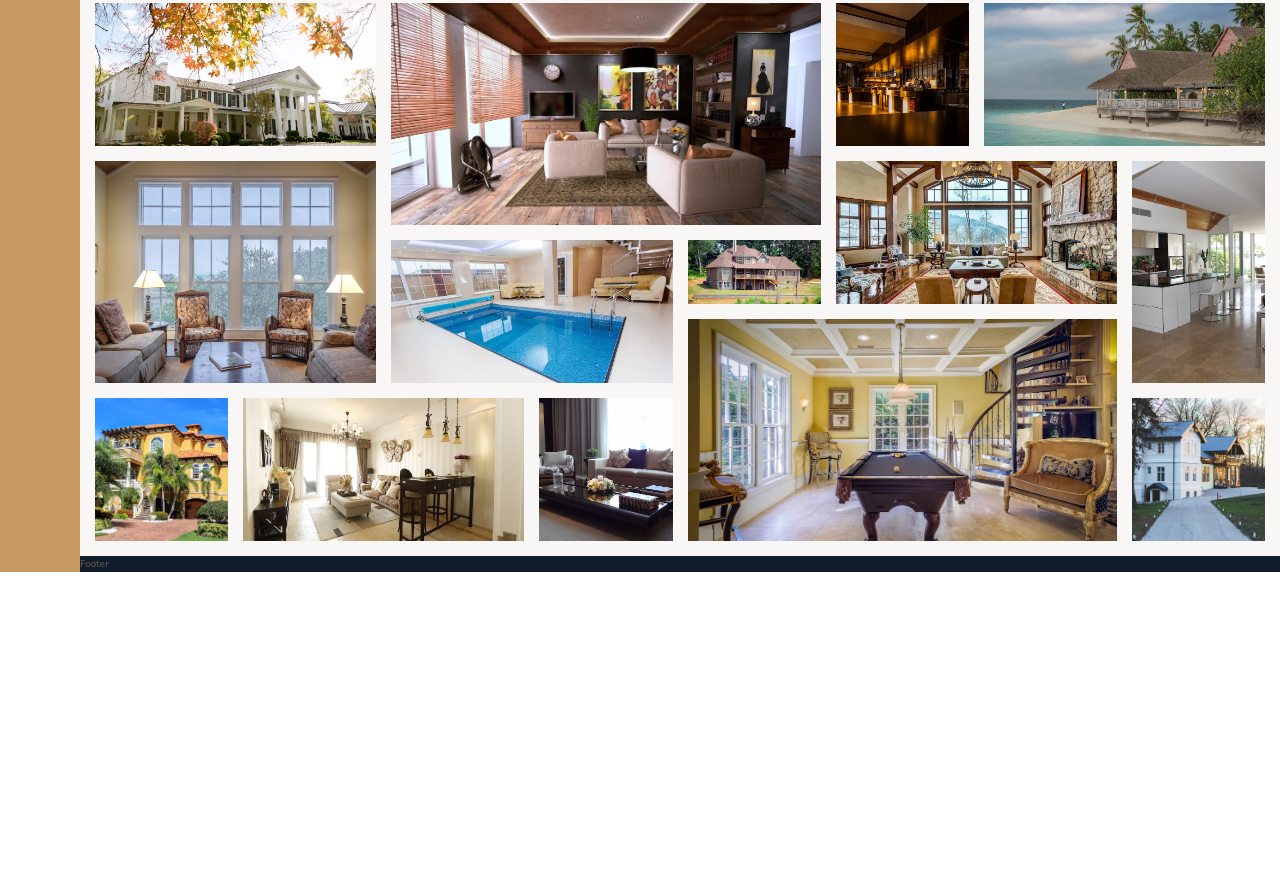
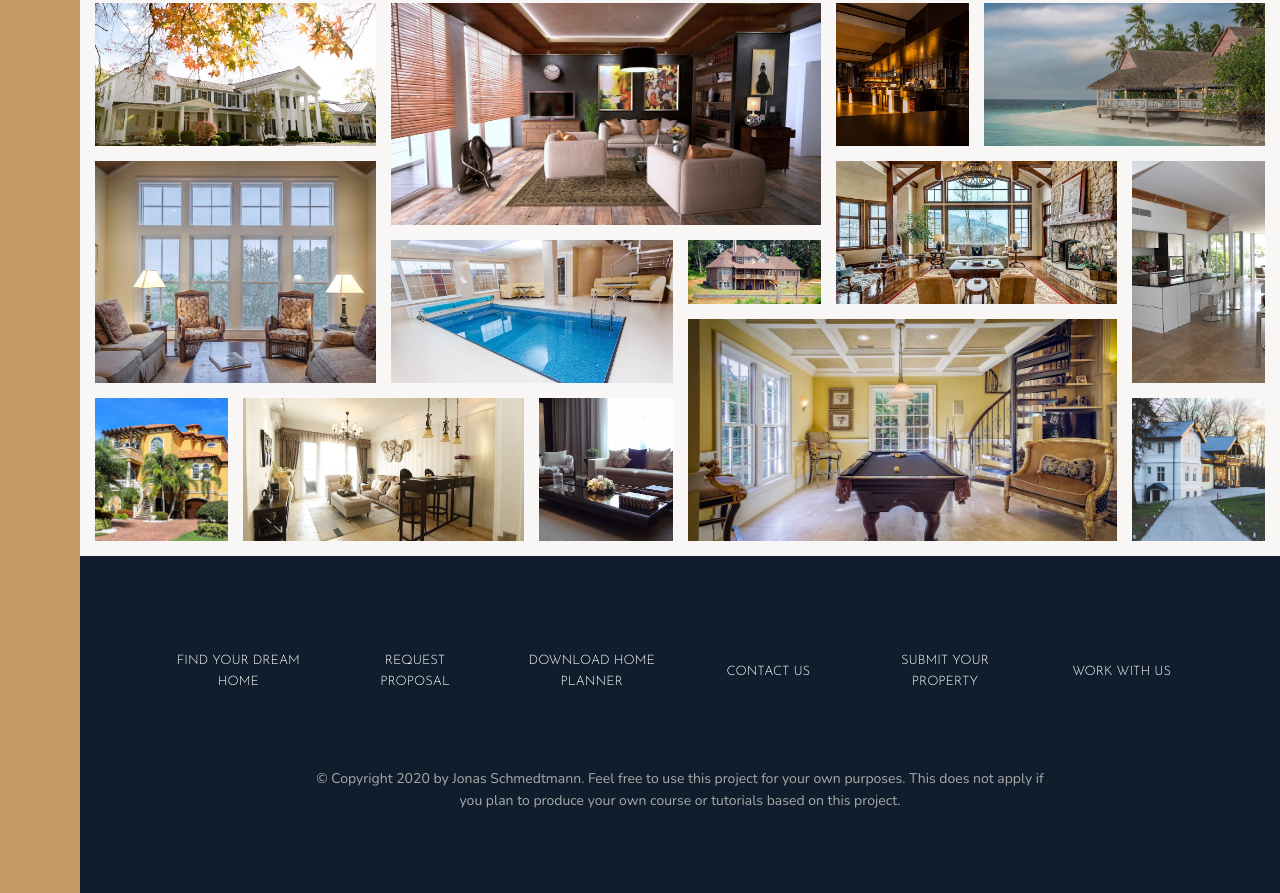
Before and after one commit to pauloteixeirajr/nexter, a website: page index.html in a window 1280 px wide. Shown: the part 3111-4004 px from the top of the page. Before the commit the page ends 3683 px from the top, so only its background shows below. Drawn offline with nearby package versions, Linux system fonts and the light colour scheme.

Commit message:
adding footer

```diff
--- a/index.html
+++ b/index.html
@@ -335,7 +335,20 @@
         </figure>
     </section>
 
-    <footer class="footer">Footer</footer>
+    <footer class="footer">
+        <ul class="nav">
+            <li class="nav__item"><a href="#" class="nav__link">Find your dream home</a></li>
+            <li class="nav__item"><a href="#" class="nav__link">request proposal</a></li>
+            <li class="nav__item"><a href="#" class="nav__link">Download home planner</a></li>
+            <li class="nav__item"><a href="#" class="nav__link">Contact us</a></li>
+            <li class="nav__item"><a href="#" class="nav__link">Submit your property</a></li>
+            <li class="nav__item"><a href="#" class="nav__link">Work with us</a></li>
+        </ul>
+        <p class="copyright">
+            &copy; Copyright 2020 by Jonas Schmedtmann. Feel free to use this project for your own purposes.
+            This does not apply if you plan to produce your own course or tutorials based on this project.
+        </p>
+    </footer>
 </body>
 
 </html>
--- a/sass/_footer.scss
+++ b/sass/_footer.scss
@@ -1,4 +1,42 @@
 .footer {
   background-color: $color-secondary;
   grid-column: full-start / full-end;
+  padding: 8rem;
 }
+
+.nav {
+  list-style: none;
+  display: grid;
+  grid-template-columns: repeat(auto-fit, minmax(15rem, 1fr));
+  gap: 2rem;
+  align-items: center;
+
+  &__link:link,
+  &__link:visited {
+    font-size: 1.3rem;
+    color: #fff;
+    text-decoration: none;
+    font-family: $font-display;
+    text-transform: uppercase;
+    text-align: center;
+    padding: 1.5rem;
+    display: block;
+    transition: all 0.2s;
+  }
+
+  &__link:hover,
+  &__link:active {
+    background-color: rgba(#fff, 0.05);
+    transform: translateY(-3px);
+  }
+}
+
+.copyright {
+  font-size: 1.4rem;
+  color: $color-grey-light-2;
+  margin-top: 6rem;
+  margin-right: auto;
+  margin-left: auto;
+  text-align: center;
+  width: 70%;
+}
```
Also changed, not shown: css/style.css.
